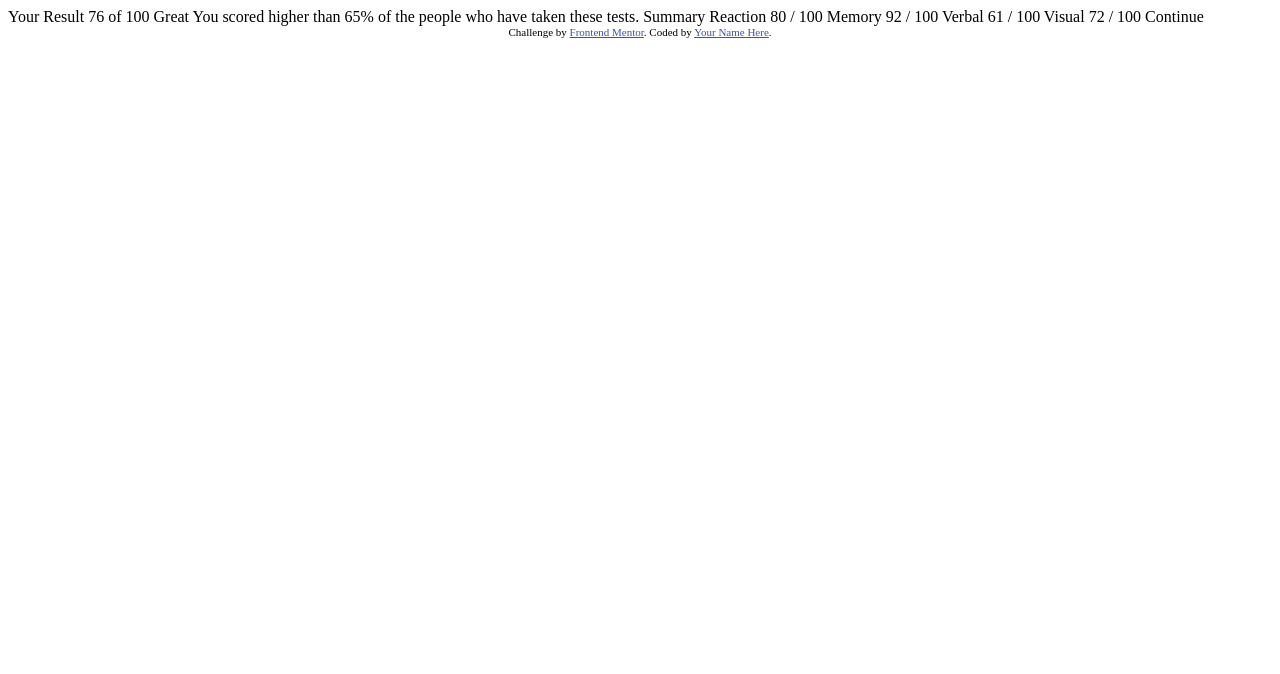
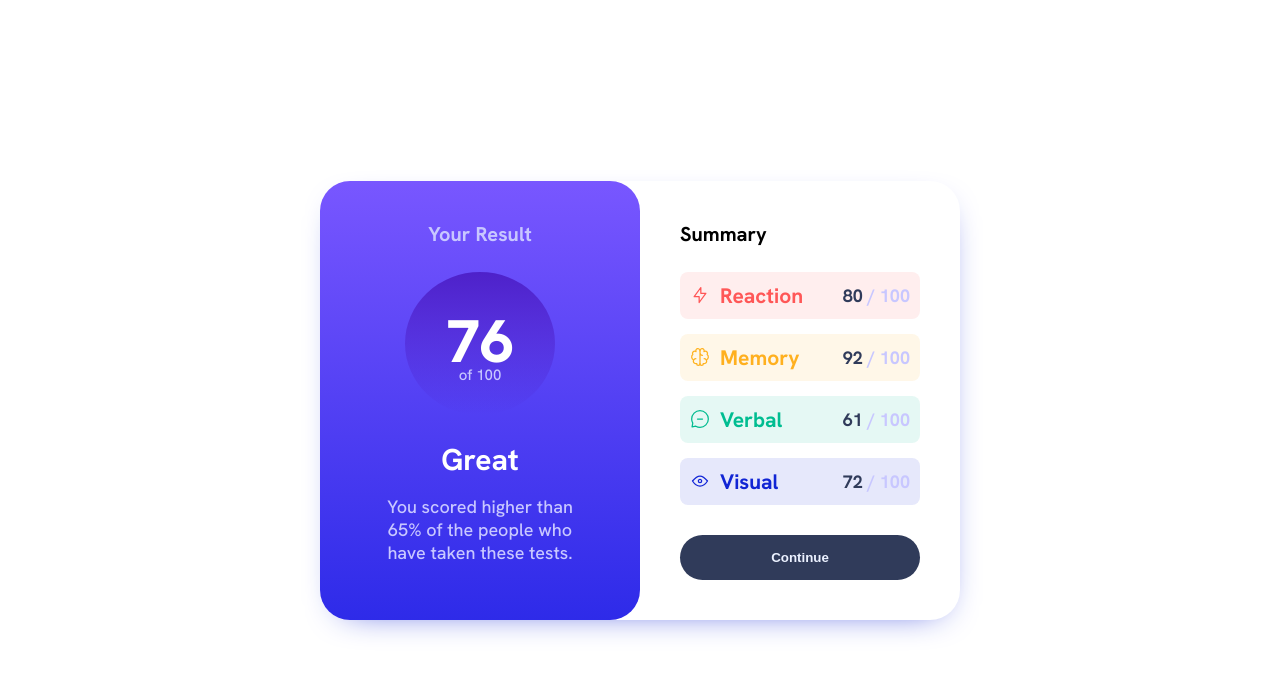
Before and after one commit to rianpriansyah/results-summary-component-main, a plain HTML site: page index.html in a window 1280 px wide. Drawn offline with Linux system fonts and the light colour scheme.

Commit message:
update sixth challenges projects by frontend mentor

```diff
--- a/index.html
+++ b/index.html
@@ -1,47 +1,53 @@
 <!DOCTYPE html>
 <html lang="en">
-<head>
-  <meta charset="UTF-8">
-  <meta name="viewport" content="width=device-width, initial-scale=1.0"> <!-- displays site properly based on user's device -->
+  <head>
+    <meta charset="UTF-8" />
+    <meta name="viewport" content="width=device-width, initial-scale=1.0" />
+    <link rel="icon" type="image/png" sizes="32x32" href="./assets/images/favicon-32x32.png" />
+    <title>Frontend Mentor | Results summary component</title>
+    <link rel="stylesheet" href="styles.css" />
+  </head>
+  <body>
+    <div class="container">
+      <div class="wrapper">
+        <div class="content1">
+          <h2>Your Result</h2>
+          <div class="rounded-box">
+            <div class="rounded">
+              <p class="result">76</p>
+              <p class="of-result">of 100</p>
+            </div>
+          </div>
+          <h3>Great</h3>
+          <p>You scored higher than 65% of the people who have taken these tests.</p>
+        </div>
+        <div class="content2">
+          <h2>Summary</h2>
+          <div class="reaction">
+            <img src="assets/images/icon-reaction.svg" alt="" />
+            <h3>Reaction</h3>
+            <p><span>80</span> / 100</p>
+          </div>
+          <div class="memory">
+            <img src="assets/images/icon-memory.svg" alt="" />
+            <h3>Memory</h3>
+            <p><span>92</span> / 100</p>
+          </div>
+          <div class="verbal">
+            <img src="assets/images/icon-verbal.svg" alt="" />
+            <h3>Verbal</h3>
+            <p><span>61</span> / 100</p>
+          </div>
+          <div class="visual">
+            <img src="assets/images/icon-visual.svg" alt="" />
+            <h3>Visual</h3>
+            <p><span>72</span> / 100</p>
+          </div>
+          <button type="button">Continue</button>
+        </div>
+      </div>
+    </div>
 
-  <link rel="icon" type="image/png" sizes="32x32" href="./assets/images/favicon-32x32.png">
-
-  <title>Frontend Mentor | Results summary component</title>
-
-  <!-- Feel free to remove these styles or customise in your own stylesheet 👍 -->
-  <style>
-    .attribution { font-size: 11px; text-align: center; }
-    .attribution a { color: hsl(228, 45%, 44%); }
-  </style>
-</head>
-<body>
-
-  Your Result
-  76
-  of 100
-
-  Great
-  You scored higher than 65% of the people who have taken these tests.
-
-  Summary
-
-  Reaction
-  80 / 100
-
-  Memory
-  92 / 100
-
-  Verbal
-  61 / 100
-
-  Visual
-  72 / 100
-
-  Continue
-
-  <div class="attribution">
-    Challenge by <a href="https://www.frontendmentor.io?ref=challenge" target="_blank">Frontend Mentor</a>.
-    Coded by <a href="#">Your Name Here</a>.
-  </div>
-</body>
+    <!-- <div class="attribution">Challenge by <a href="https://www.frontendmentor.io?ref=challenge" target="_blank">Frontend Mentor</a>. Coded by <a href="#">Your Name Here</a>.</div> -->
+  </body>
 </html>
--- /dev/null
+++ b/styles.css
@@ -0,0 +1,311 @@
+:root {
+  --primary-color-lightRed: hsl(0, 100%, 67%);
+  --primary-color-lightRedTransparent: hsla(0, 100%, 67%, 0.1);
+  --primary-color-orangeyYellow: hsl(39, 100%, 56%);
+  --primary-color-orangeyYellowTransparent: hsla(39, 100%, 56%, 0.1);
+  --primary-color-greenTeal: hsl(166, 100%, 37%);
+  --primary-color-greenTealTransparent: hsla(166, 100%, 37%, 0.1);
+  --primary-color-cobaltBlue: hsl(234, 85%, 45%);
+  --primary-color-cobaltBlueTransparent: hsla(234, 85%, 45%, 0.1);
+  --gradients-bg-lightSlateBlue: hsl(252, 100%, 67%);
+  --gradients-bg-lightRoyalBlue: hsl(241, 81%, 54%);
+  --gradients-cr-violetBlue: hsla(256, 72%, 46%, 1);
+  --gradients-cr-persianBlue: hsla(241, 72%, 46%, 0);
+  --neutral-white: hsl(0, 0%, 100%);
+  --neutral-paleBlue: hsl(221, 100%, 96%);
+  --neutral-lightLavender: hsl(241, 100%, 89%);
+  --neutral-darkGrayBlue: hsl(224, 30%, 27%);
+}
+
+*,
+*::before,
+*::after {
+  margin: 0;
+  padding: 0;
+  box-sizing: border-box;
+}
+
+@font-face {
+  font-family: "Hanken Grotesk";
+  src: url("assets/fonts/HankenGrotesk-VariableFont_wght.ttf");
+}
+
+body {
+  font-size: 18px;
+  font-family: "Hanken Grotesk";
+  background-color: var(--neutral-white);
+}
+
+.container {
+  display: flex;
+  justify-content: center;
+  align-items: center;
+  height: 100vh;
+  width: 100vw;
+}
+
+.container .wrapper {
+  display: flex;
+  width: 50%;
+  border-radius: 30px;
+  -webkit-border-radius: 30px;
+  -moz-border-radius: 30px;
+  -ms-border-radius: 30px;
+  -o-border-radius: 30px;
+  overflow: hidden;
+  font-weight: 500;
+  box-shadow: 2px 10px 36px -23px var(--primary-color-cobaltBlue);
+}
+
+.container .wrapper .content1 {
+  width: 50%;
+  text-align: center;
+  padding: 40px 60px;
+  color: var(--neutral-lightLavender);
+  background: linear-gradient(180deg, var(--gradients-bg-lightSlateBlue) 0%, var(--gradients-bg-lightRoyalBlue) 100%);
+  border-radius: 0 30px 30px 0;
+  -webkit-border-radius: 0 30px 30px 0;
+  -moz-border-radius: 0 30px 30px 0;
+  -ms-border-radius: 0 30px 30px 0;
+  -o-border-radius: 0 30px 30px 0;
+}
+
+.container .wrapper .content1 h2,
+.container .wrapper .content2 h2 {
+  font-size: 20px;
+  margin-bottom: 25px;
+}
+
+.container .wrapper .content1 .rounded-box {
+  display: flex;
+  justify-content: center;
+}
+
+.container .wrapper .content1 .rounded {
+  background: linear-gradient(180deg, var(--gradients-cr-violetBlue) 0%, var(--gradients-cr-persianBlue) 100%);
+  width: 150px;
+  padding: 30px;
+  border-radius: 50%;
+  -webkit-border-radius: 50%;
+  -moz-border-radius: 50%;
+  -ms-border-radius: 50%;
+  -o-border-radius: 50%;
+}
+
+.container .wrapper .content1 .rounded .result {
+  font-size: 60px;
+  font-weight: 800;
+  color: var(--neutral-white);
+}
+
+.container .wrapper .content1 .rounded .of-result {
+  font-size: 15px;
+  margin-top: -15px;
+}
+
+.container .wrapper .content1 h3 {
+  color: var(--neutral-white);
+  margin: 25px 0 16px 0px;
+  font-size: 30px;
+  font-weight: 700;
+}
+
+.container .wrapper .content2 {
+  width: 50%;
+  padding: 40px;
+}
+
+.container .wrapper .content2 .reaction,
+.container .wrapper .content2 .memory,
+.container .wrapper .content2 .verbal,
+.container .wrapper .content2 .visual {
+  display: flex;
+  align-items: center;
+  padding: 10px;
+  margin-bottom: 15px;
+  border-radius: 8px;
+  -webkit-border-radius: 8px;
+  -moz-border-radius: 8px;
+  -ms-border-radius: 8px;
+  -o-border-radius: 8px;
+}
+
+.container .wrapper .content2 .reaction {
+  position: relative;
+  background-color: var(--primary-color-lightRedTransparent);
+}
+
+.container .wrapper .content2 .memory {
+  position: relative;
+  background-color: var(--primary-color-orangeyYellowTransparent);
+}
+
+.container .wrapper .content2 .verbal {
+  position: relative;
+  background-color: var(--primary-color-greenTealTransparent);
+}
+
+.container .wrapper .content2 .visual {
+  position: relative;
+  background-color: var(--primary-color-cobaltBlueTransparent);
+}
+
+.container .wrapper .content2 .reaction img,
+.container .wrapper .content2 .memory img,
+.container .wrapper .content2 .verbal img,
+.container .wrapper .content2 .visual img {
+  margin-right: 10px;
+}
+
+.container .wrapper .content2 .reaction h3 {
+  color: var(--primary-color-lightRed);
+}
+
+.container .wrapper .content2 .memory h3 {
+  color: var(--primary-color-orangeyYellow);
+}
+
+.container .wrapper .content2 .verbal h3 {
+  color: var(--primary-color-greenTeal);
+}
+
+.container .wrapper .content2 .visual h3 {
+  color: var(--primary-color-cobaltBlue);
+}
+
+.container .wrapper .content2 .reaction p,
+.container .wrapper .content2 .memory p,
+.container .wrapper .content2 .verbal p,
+.container .wrapper .content2 .visual p {
+  position: absolute;
+  right: 10px;
+  color: var(--neutral-lightLavender);
+  font-weight: 700;
+}
+
+.container .wrapper .content2 .reaction p span,
+.container .wrapper .content2 .memory p span,
+.container .wrapper .content2 .verbal p span,
+.container .wrapper .content2 .visual p span {
+  color: var(--neutral-darkGrayBlue);
+}
+
+.container .wrapper .content2 button {
+  width: 100%;
+  border: none;
+  padding: 15px 0;
+  background-color: var(--neutral-darkGrayBlue);
+  color: var(--neutral-paleBlue);
+  border-radius: 40px;
+  font-weight: 700;
+  margin-top: 15px;
+  -webkit-border-radius: 40px;
+  -moz-border-radius: 40px;
+  -ms-border-radius: 40px;
+  -o-border-radius: 40px;
+}
+
+.container .wrapper .content2 button:hover {
+  background: linear-gradient(180deg, var(--gradients-bg-lightSlateBlue) 0%, var(--gradients-bg-lightRoyalBlue) 100%);
+  cursor: pointer;
+}
+
+@media only screen and (max-width: 600px) {
+  .container {
+    display: block;
+    overflow-x: hidden;
+  }
+
+  .container .wrapper {
+    display: block;
+    width: 100%;
+    box-shadow: none;
+    border-radius: 0;
+    -webkit-border-radius: 0;
+    -moz-border-radius: 0;
+    -ms-border-radius: 0;
+    -o-border-radius: 0;
+  }
+  .container .wrapper .content1 {
+    width: 100%;
+    padding: 30px 80px;
+    border-radius: 0 0 30px 30px;
+    -webkit-border-radius: 0 0 30px 30px;
+    -moz-border-radius: 0 0 30px 30px;
+    -ms-border-radius: 0 0 30px 30px;
+    -o-border-radius: 0 0 30px 30px;
+  }
+
+  .container .wrapper .content2 {
+    width: 100%;
+    padding: 30px 40px 40px 40px;
+  }
+}
+
+@media only screen and (min-width: 600px) and (max-width: 768px) {
+  .container {
+    display: flex;
+    justify-content: center;
+    align-items: center;
+    height: 100vh;
+    width: 100vw;
+  }
+
+  .container .wrapper {
+    width: 98%;
+    box-shadow: 2px 10px 36px -23px var(--primary-color-cobaltBlue);
+    border-radius: 30px;
+    -webkit-border-radius: 30px;
+    -moz-border-radius: 30px;
+    -ms-border-radius: 30px;
+    -o-border-radius: 30px;
+  }
+  .container .wrapper .content1 {
+    width: 50%;
+    padding: 30px 80px;
+    border-radius: 0 30px 30px 0;
+    -webkit-border-radius: 0 30px 30px 0;
+    -moz-border-radius: 0 30px 30px 0;
+    -ms-border-radius: 0 30px 30px 0;
+    -o-border-radius: 0 30px 30px 0;
+  }
+
+  .container .wrapper .content2 {
+    width: 50%;
+    padding: 30px 40px 40px 40px;
+  }
+}
+
+@media only screen and (min-width: 768px) and (max-width: 1200px) {
+  .container {
+    display: flex;
+    justify-content: center;
+    align-items: center;
+    height: 100vh;
+    width: 100vw;
+  }
+
+  .container .wrapper {
+    width: 80%;
+    box-shadow: 2px 10px 36px -23px var(--primary-color-cobaltBlue);
+    border-radius: 30px;
+    -webkit-border-radius: 30px;
+    -moz-border-radius: 30px;
+    -ms-border-radius: 30px;
+    -o-border-radius: 30px;
+  }
+  .container .wrapper .content1 {
+    width: 50%;
+    padding: 30px 80px;
+    border-radius: 0 30px 30px 0;
+    -webkit-border-radius: 0 30px 30px 0;
+    -moz-border-radius: 0 30px 30px 0;
+    -ms-border-radius: 0 30px 30px 0;
+    -o-border-radius: 0 30px 30px 0;
+  }
+
+  .container .wrapper .content2 {
+    width: 50%;
+    padding: 30px 40px 40px 40px;
+  }
+}
```
Also changed, not shown: 1 other file.
